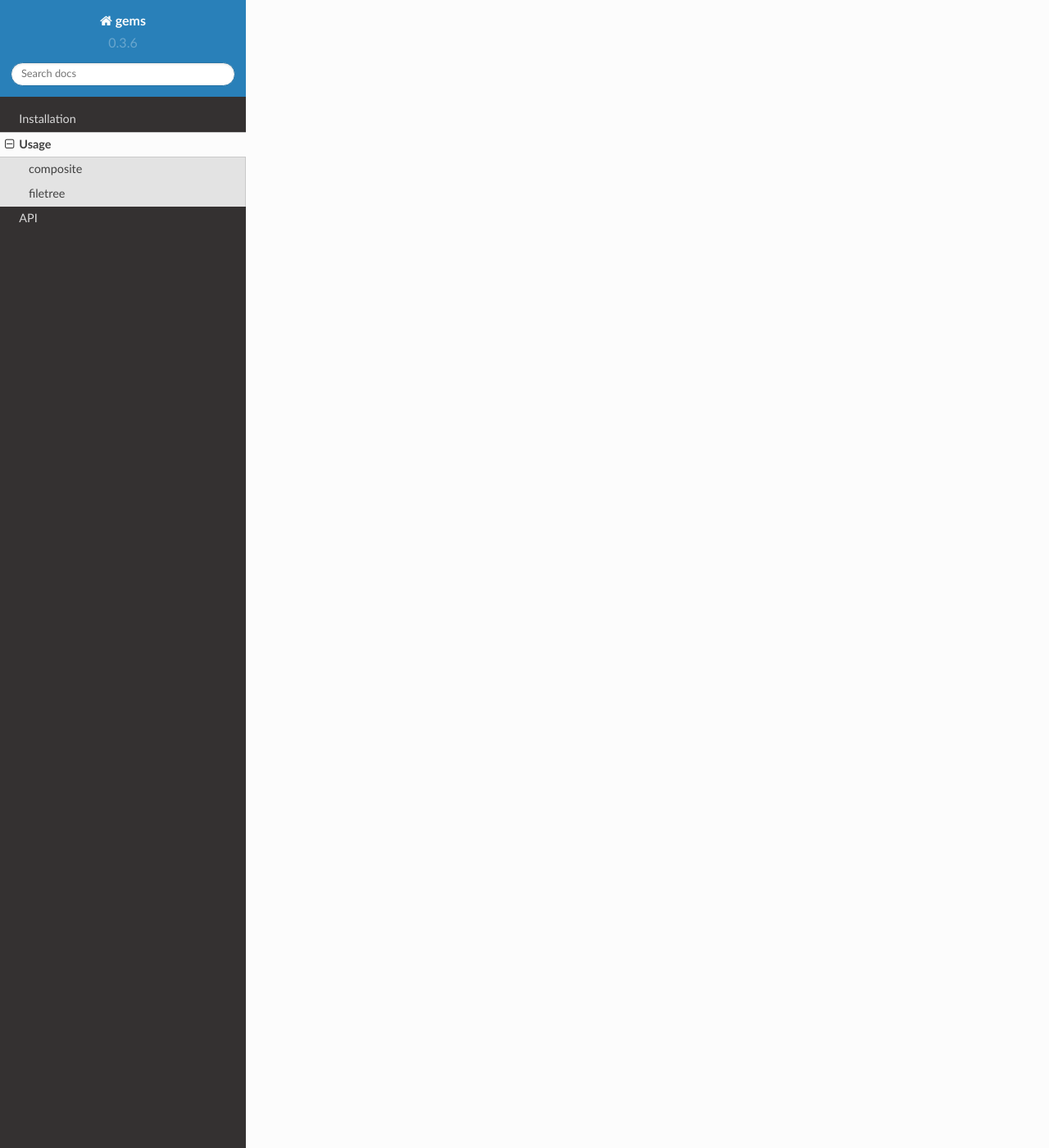
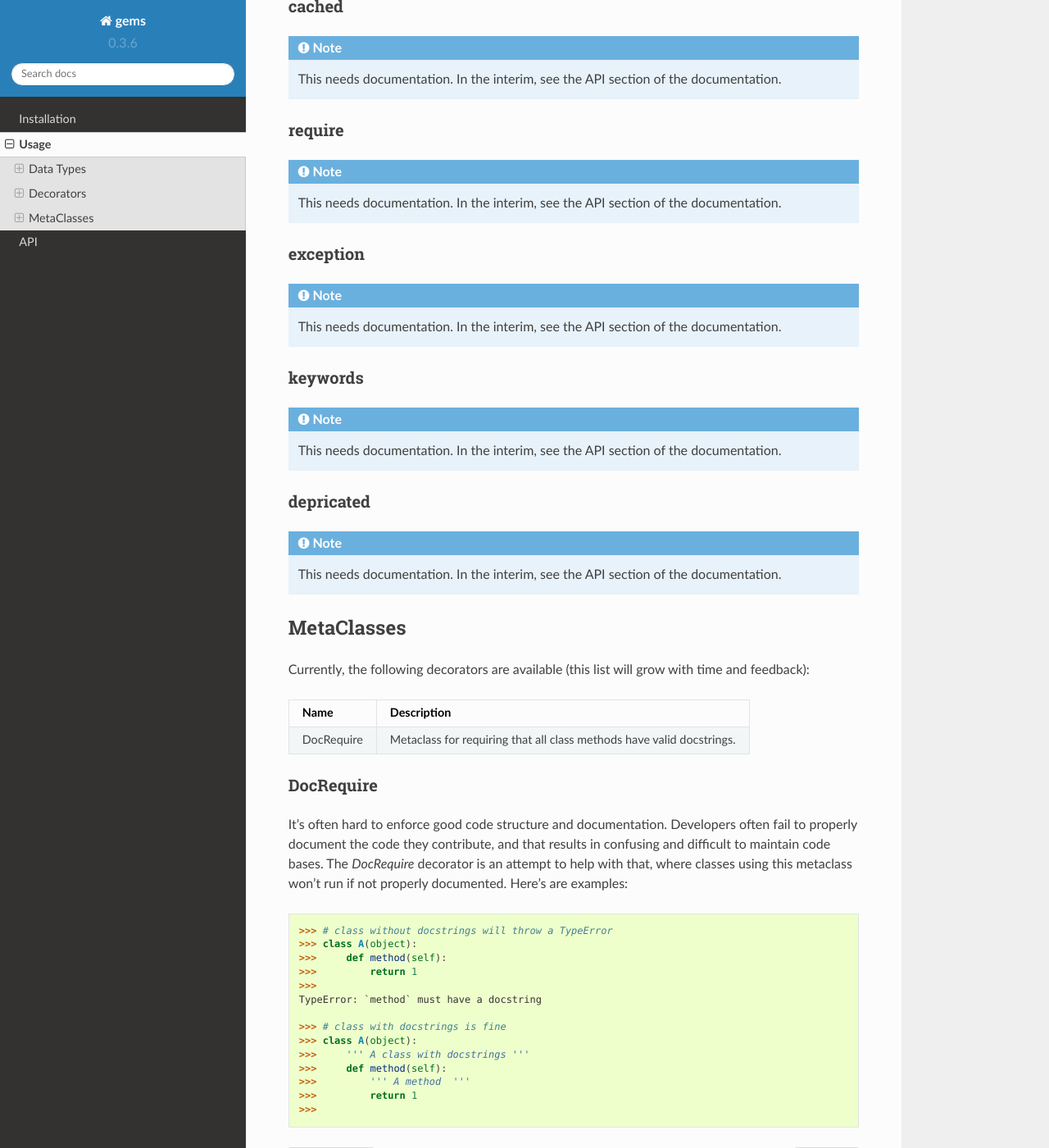
Before and after one commit to bprinty/gems, a Sphinx documentation site: the page built from docs/usage.rst, in a window 1280 px wide and 1400 px high, scrolled down 5123 px. Shown: the whole window at 82% size. Built offline with Sphinx 7.4.7 and the Read the Docs theme 2.0.0, drawn with Linux system fonts in a browser that asks for light colours; some of the changed text lies outside the part shown.

Commit message:
Updated documentation to include new data structures and decorators

```diff
--- a/docs/usage.rst
+++ b/docs/usage.rst
@@ -1,7 +1,16 @@
 Usage
 ========
 
-The `gems <http://github.com/bprinty/gems>`_ module provides specialized data structures to augment development. It's similar to the `collections <https://docs.python.org/2/library/collections.html>`_ module, but contains different types of objects.
+The `gems <http://github.com/bprinty/gems>`_ module provides specialized data structures and utilities to augment development. It's similar to the `collections <https://docs.python.org/2/library/collections.html>`_ module, but contains different types of objects. In this package are several different types of utilities:
+
+
+* `Data Types`_ - Data types to simplify code use and remove boilerplate when doing common operations.
+* `Decorators`_ - Decorators for common developer needs, including decoration, method caching, and more.
+* `MetaClasses`_ - MetaClasses for encouraging better developer habits.
+
+
+Data Types
+----------
 
 Currently, the following objects are available (this list will grow with time and feedback):
 
@@ -236,3 +245,93 @@ Finally, to prune the tree for specific files and create a new filetree object:
     '/path/to/mydir/one/two.txt'
     '/path/to/mydir/two/three/four.txt'
     '/path/to/mydir/two/five six/seven.txt'
+
+
+Decorators
+----------
+
+Currently, the following decorators are available (this list will grow with time and feedback):
+
++------------+------------------------------------------------------------------------------------+
+| Name       | Description                                                                        |
++============+====================================================================================+
+| cached     | Decorator for caching class methods with the ability to invalidate caches.         |
++------------+------------------------------------------------------------------------------------+
+| require    | Decorator for requiring class method dependencies.                                 |
++------------+------------------------------------------------------------------------------------+
+| exception  | Decorator for re-raising exceptions as custom exception types                      |
++------------+------------------------------------------------------------------------------------+
+| keywords   | Decorator for parsing function ambiguous function inputs into keyword arguments    |
++------------+------------------------------------------------------------------------------------+
+| depricated | Decorator for issuing various types of deprication warnings.                       |
++------------+------------------------------------------------------------------------------------+
+
+
+cached
+~~~~~~
+
+.. note:: This needs documentation. In the interim, see the API section of the documentation.
+
+
+require
+~~~~~~~
+
+.. note:: This needs documentation. In the interim, see the API section of the documentation.
+
+
+exception
+~~~~~~~~~
+
+.. note:: This needs documentation. In the interim, see the API section of the documentation.
+
+
+keywords
+~~~~~~~~
+
+.. note:: This needs documentation. In the interim, see the API section of the documentation.
+
+
+depricated
+~~~~~~~~~~
+
+.. note:: This needs documentation. In the interim, see the API section of the documentation.
+
+
+
+MetaClasses
+-----------
+
+Currently, the following decorators are available (this list will grow with time and feedback):
+
++------------+------------------------------------------------------------------------------------+
+| Name       | Description                                                                        |
++============+====================================================================================+
+| DocRequire | Metaclass for requiring that all class methods have valid docstrings.              |
++------------+------------------------------------------------------------------------------------+
+
+
+DocRequire
+~~~~~~~~~~
+
+It's often hard to enforce good code structure and documentation. Developers often fail to properly
+document the code they contribute, and that results in confusing and difficult to maintain code bases.
+The `DocRequire` decorator is an attempt to help with that, where classes using this metaclass won't
+run if not properly documented. Here's are examples:
+
+
+.. code-block:: python
+
+    >>> # class without docstrings will throw a TypeError
+    >>> class A(object):
+    >>>     def method(self):
+    >>>         return 1
+    >>>
+    TypeError: `method` must have a docstring
+
+    >>> # class with docstrings is fine
+    >>> class A(object):
+    >>>     ''' A class with docstrings '''
+    >>>     def method(self):
+    >>>         ''' A method  '''
+    >>>         return 1
+    >>>
```
Also changed, not shown: docs/api.rst (+23 -4 lines), 1 other file.
